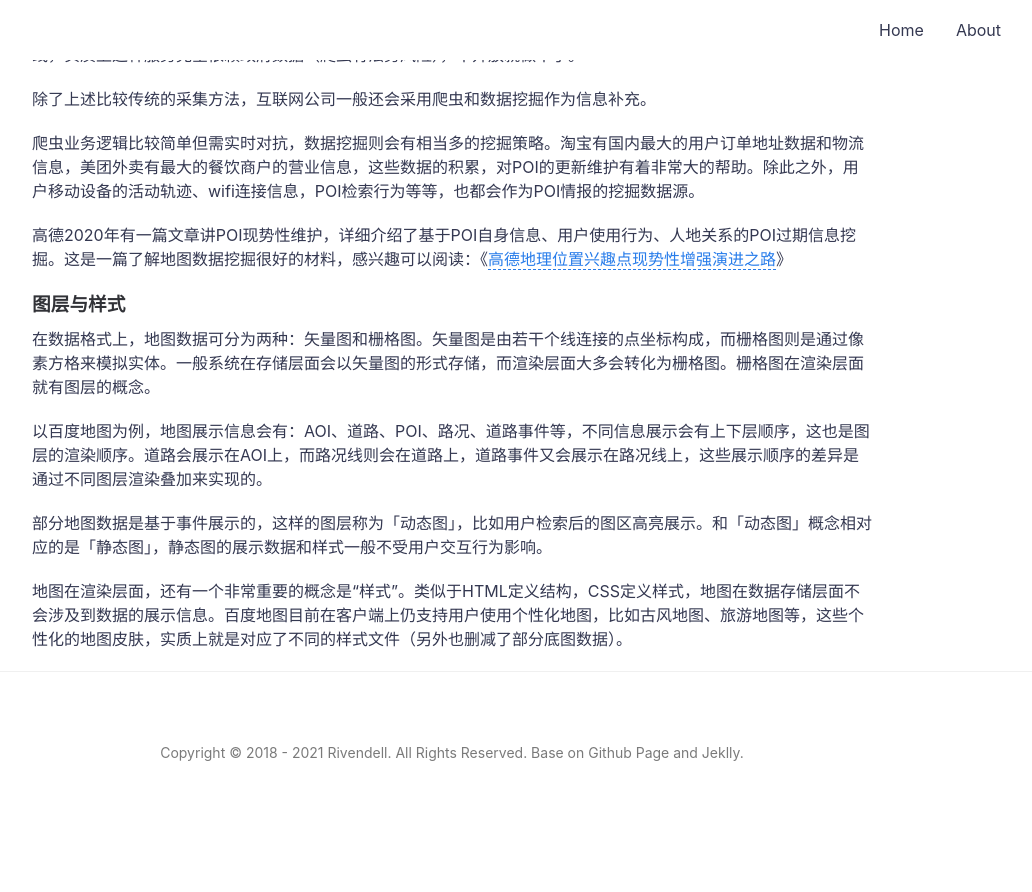
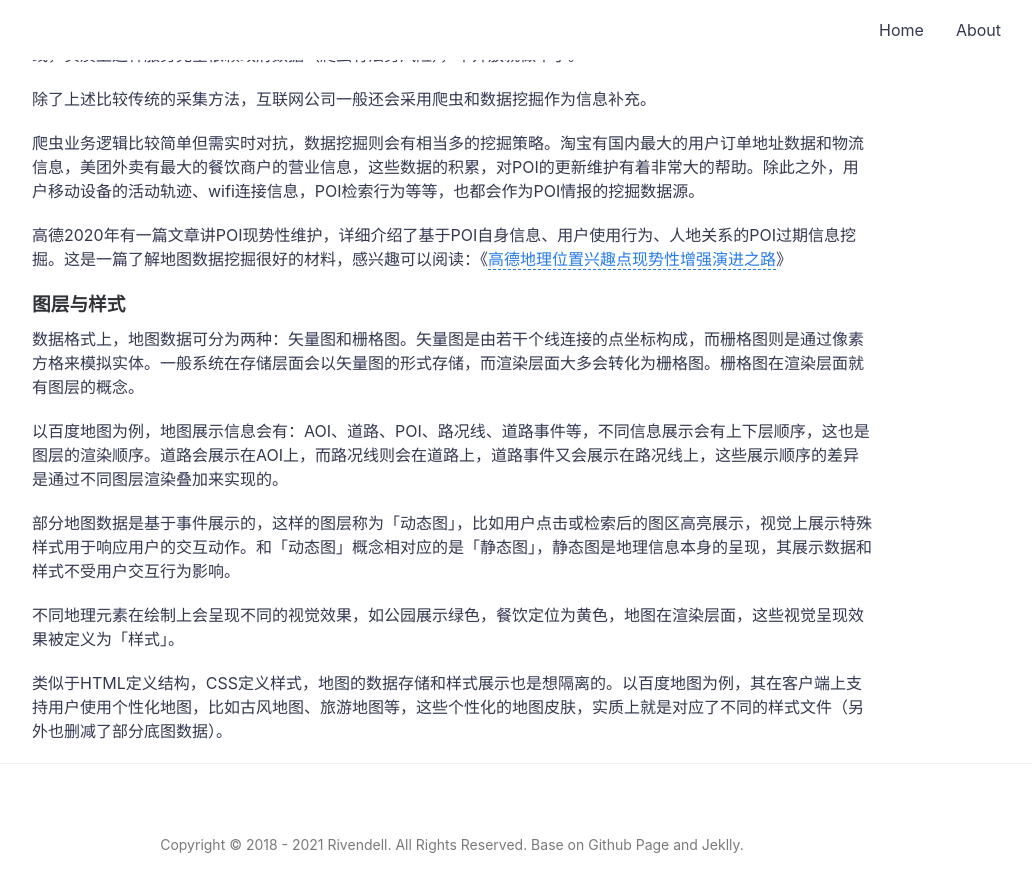
Before and after one commit to icarus507/icarus507.github.io, a Jekyll site: the page built from _posts/2018-09-07-谈谈地图（上）.md, in a window 1280 px wide and 900 px high, scrolled down 2293 px. Shown: the top 892 px of the window, without its empty margins (188-1220 px from the left). Built offline with Jekyll 4.4.1, drawn with Linux system fonts in a browser that asks for light colours; before the commit the page ends 3101 px from its top, so only the background shows below that.

Commit message:
Update 2018-09-07-谈谈地图（上）.md

```diff
--- a/_posts/2018-09-07-谈谈地图（上）.md
+++ b/_posts/2018-09-07-谈谈地图（上）.md
@@ -66,11 +66,13 @@
 ### 图层与样式
 
 
-在数据格式上，地图数据可分为两种：矢量图和栅格图。矢量图是由若干个线连接的点坐标构成，而栅格图则是通过像素方格来模拟实体。一般系统在存储层面会以矢量图的形式存储，而渲染层面大多会转化为栅格图。栅格图在渲染层面就有图层的概念。
+数据格式上，地图数据可分为两种：矢量图和栅格图。矢量图是由若干个线连接的点坐标构成，而栅格图则是通过像素方格来模拟实体。一般系统在存储层面会以矢量图的形式存储，而渲染层面大多会转化为栅格图。栅格图在渲染层面就有图层的概念。
 
-以百度地图为例，地图展示信息会有：AOI、道路、POI、路况、道路事件等，不同信息展示会有上下层顺序，这也是图层的渲染顺序。道路会展示在AOI上，而路况线则会在道路上，道路事件又会展示在路况线上，这些展示顺序的差异是通过不同图层渲染叠加来实现的。
+以百度地图为例，地图展示信息会有：AOI、道路、POI、路况线、道路事件等，不同信息展示会有上下层顺序，这也是图层的渲染顺序。道路会展示在AOI上，而路况线则会在道路上，道路事件又会展示在路况线上，这些展示顺序的差异是通过不同图层渲染叠加来实现的。
 
-部分地图数据是基于事件展示的，这样的图层称为「动态图」，比如用户检索后的图区高亮展示。和「动态图」概念相对应的是「静态图」，静态图的展示数据和样式一般不受用户交互行为影响。
+部分地图数据是基于事件展示的，这样的图层称为「动态图」，比如用户点击或检索后的图区高亮展示，视觉上展示特殊样式用于响应用户的交互动作。和「动态图」概念相对应的是「静态图」，静态图是地理信息本身的呈现，其展示数据和样式不受用户交互行为影响。
 
 
-地图在渲染层面，还有一个非常重要的概念是“样式”。类似于HTML定义结构，CSS定义样式，地图在数据存储层面不会涉及到数据的展示信息。百度地图目前在客户端上仍支持用户使用个性化地图，比如古风地图、旅游地图等，这些个性化的地图皮肤，实质上就是对应了不同的样式文件（另外也删减了部分底图数据）。
+不同地理元素在绘制上会呈现不同的视觉效果，如公园展示绿色，餐饮定位为黄色，地图在渲染层面，这些视觉呈现效果被定义为「样式」。
+
+类似于HTML定义结构，CSS定义样式，地图的数据存储和样式展示也是想隔离的。以百度地图为例，其在客户端上支持用户使用个性化地图，比如古风地图、旅游地图等，这些个性化的地图皮肤，实质上就是对应了不同的样式文件（另外也删减了部分底图数据）。
```
